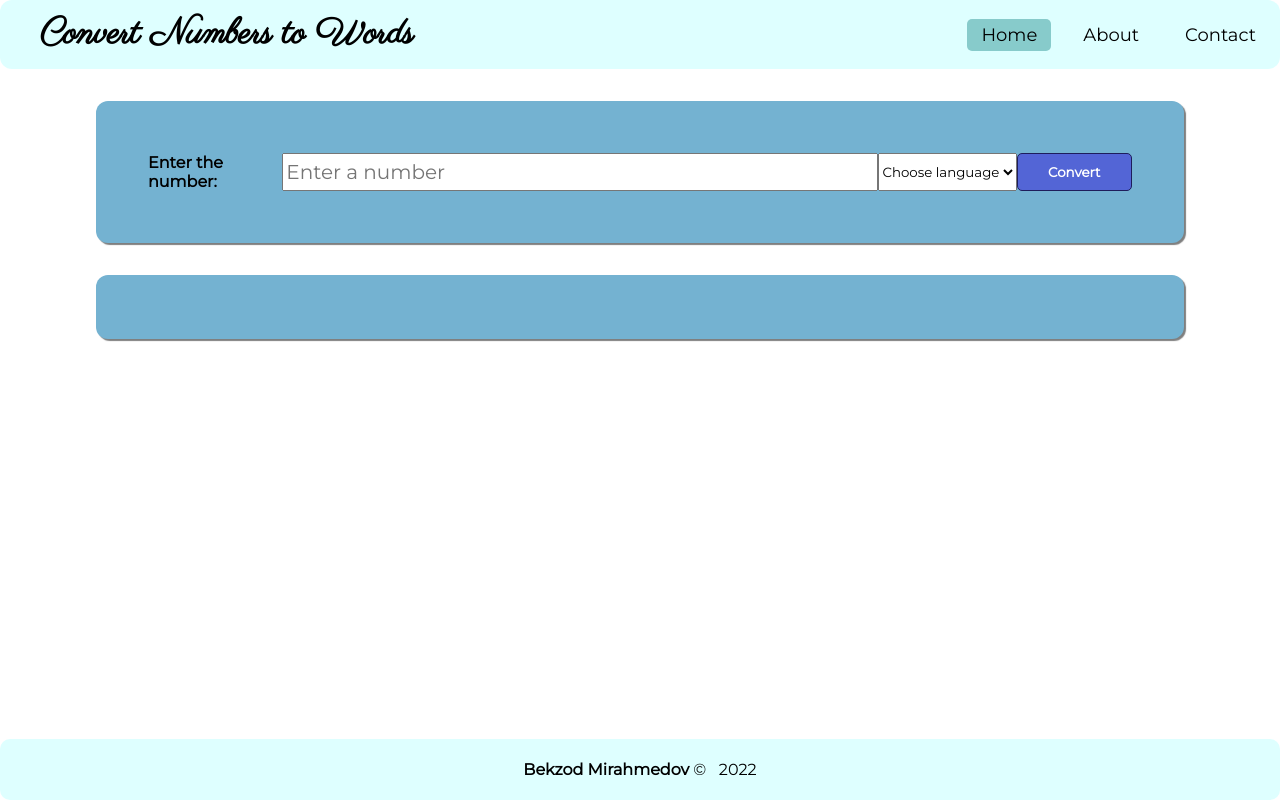
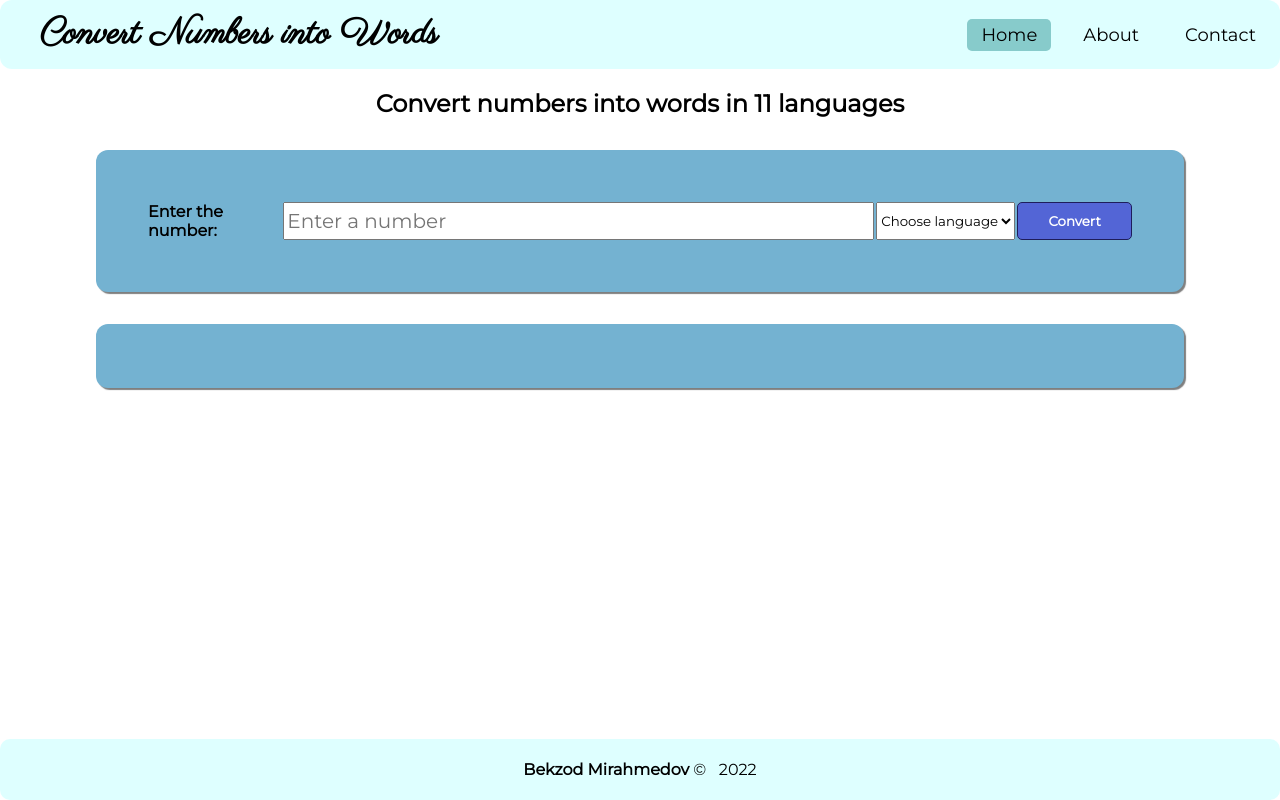
Before and after one commit to notarious2/numWordsApp, a Vue app: page /numWordsApp in a window 1280 px wide. Built offline with nearby package versions, Linux system fonts and the light colour scheme.

Commit message:
minor style changes

```diff
--- a/src/components/TheInput.vue
+++ b/src/components/TheInput.vue
@@ -1,5 +1,8 @@
 <template>
   <div>
+    <div>
+      <h2 class="app-desc">Convert numbers into words in 11 languages</h2>
+    </div>
     <base-card>
       <form @submit.prevent="setNumber">
         <div class="input-box">
@@ -124,20 +127,15 @@ watch(typedNum, function (newValue) {
 </script>
 
 <style scoped>
-#validity-message {
-  /* padding-left: 170px; */
-  display: flex;
-  align-items: center;
-  justify-content: center;
-  font-size: 16px;
-  color: rgb(107, 33, 33);
-  font-weight: bold;
+.app-desc {
+  text-align: center;
 }
 
 .input-box {
   display: flex;
   padding: 10px;
   margin: 10px;
+  gap: 2px;
 }
 
 .input-box label {
@@ -168,6 +166,16 @@ watch(typedNum, function (newValue) {
   background-color: rgb(30, 29, 91);
 }
 
+#validity-message {
+  /* padding-left: 170px; */
+  display: flex;
+  align-items: center;
+  justify-content: center;
+  font-size: 16px;
+  color: rgb(107, 33, 33);
+  font-weight: bold;
+}
+
 @media (max-width: 768px) {
   .input-box {
     flex-direction: column;
@@ -195,8 +203,5 @@ watch(typedNum, function (newValue) {
     height: 30px;
    }
 
-
   }
-
-
 </style>
--- a/src/components/UI/TheNavigationBar.vue
+++ b/src/components/UI/TheNavigationBar.vue
@@ -2,7 +2,7 @@
   <nav class="navbar">
     <!-- LOGO -->
     <router-link to="/">
-      <div class="logo-text">Convert Numbers to Words</div>
+      <div class="logo-text">Convert Numbers into Words</div>
     </router-link>
     <!-- NAVIGATION MENU -->
     <ul class="nav-links">
--- a/src/pages/about/desc.js
+++ b/src/pages/about/desc.js
@@ -1,4 +1,4 @@
-export default `This Web App converts numbers to words.
+export default `This Web App converts numbers into words.
 It allows to represent numbers in words for 11 languages, including:
 English,
 Spanish,
```
